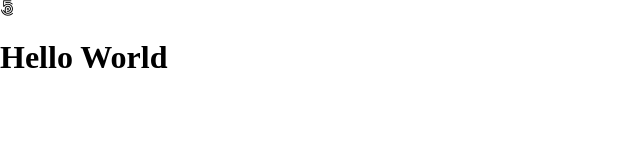
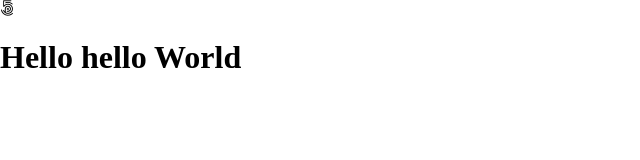
Before and after one commit to mirosa06/template-test, a plain HTML site: page index.html in a window 1280 px wide. Shown: the whole page, without its empty margins (0-640 px from the left). Drawn offline with Linux system fonts and the light colour scheme.

Commit message:
hello hello world

```diff
--- a/index.html
+++ b/index.html
@@ -17,7 +17,7 @@
     </head>
     <body>
         <i class="fab fa-500px"></i>
-        <h1>Hello World</h1>
+        <h1>Hello hello World</h1>
     </body>
     <script src="script.js" defer></script>
 </html>
```
